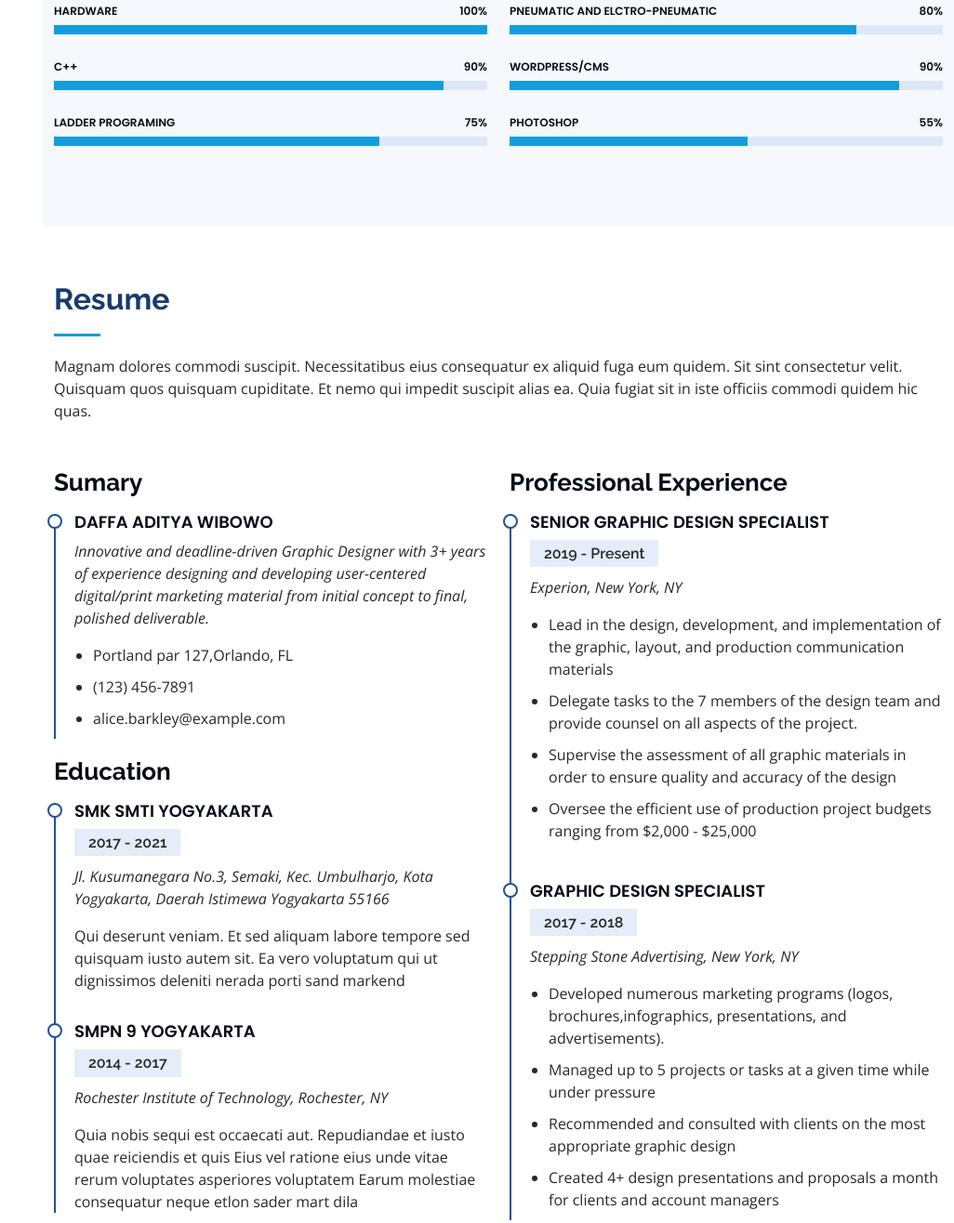
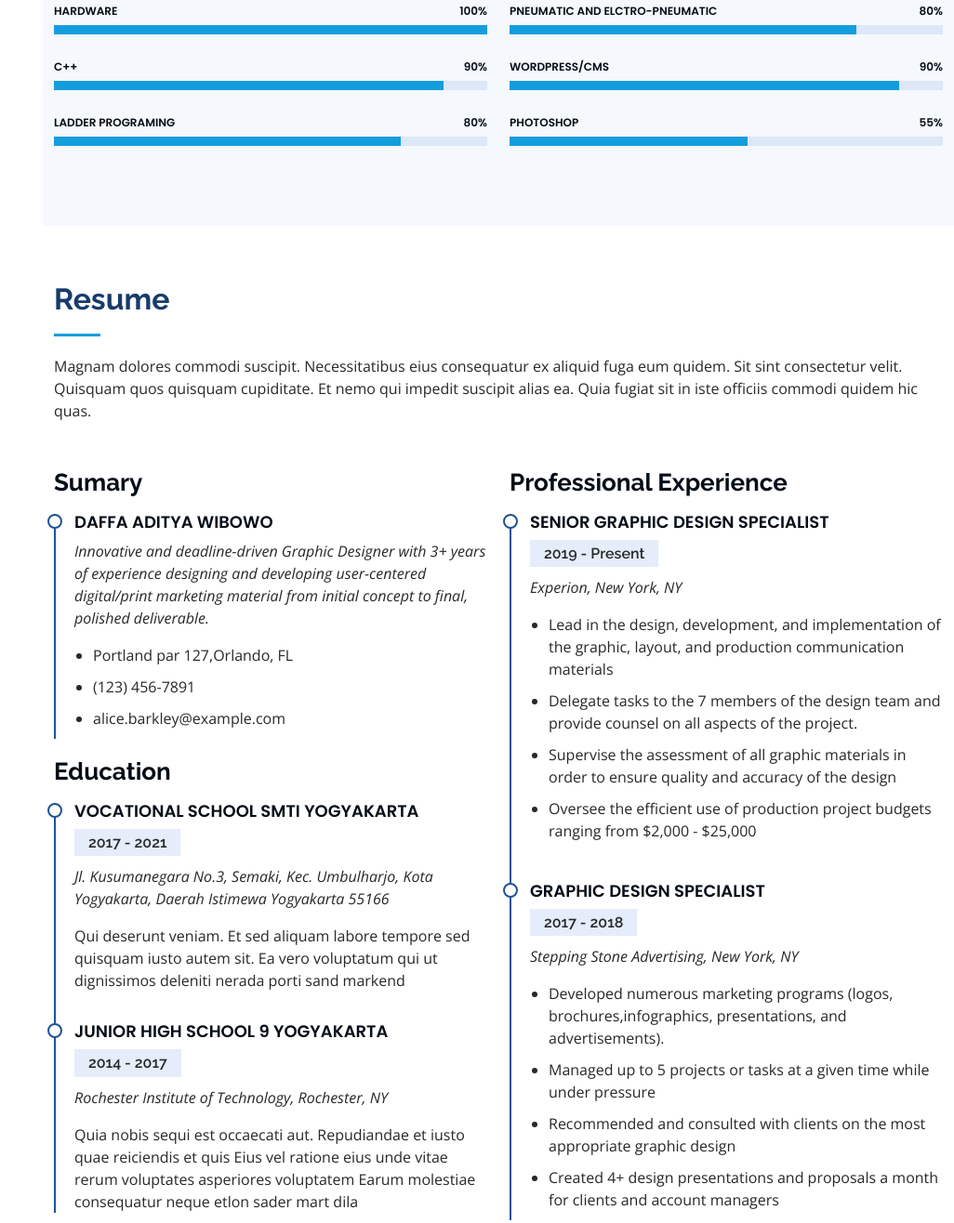
Before and after one commit to snowkysnowky/snowkysnowky.github.io, a plain HTML site: page index.html in a window 1280 px wide. Shown: the part 2158-3474 px from the top of the page at 93% size, without its empty margins (254-1280 px from the left). Drawn offline with nearby package versions, Linux system fonts and the light colour scheme.

Commit message:
Add files via upload

```diff
--- a/index.html
+++ b/index.html
@@ -202,9 +202,9 @@
             </div>
 
             <div class="progress">
-              <span class="skill">Ladder programing<i class="val">75%</i></span>
+              <span class="skill">Ladder programing<i class="val">80%</i></span>
               <div class="progress-bar-wrap">
-                <div class="progress-bar" role="progressbar" aria-valuenow="75" aria-valuemin="0" aria-valuemax="100"></div>
+                <div class="progress-bar" role="progressbar" aria-valuenow="80" aria-valuemin="0" aria-valuemax="100"></div>
               </div>
             </div>
 
@@ -264,13 +264,13 @@
 
             <h3 class="resume-title">Education</h3>
             <div class="resume-item">
-              <h4>SMK SMTI Yogyakarta</h4>
+              <h4>Vocational School SMTI Yogyakarta</h4>
               <h5>2017 - 2021</h5>
               <p><em>Jl. Kusumanegara No.3, Semaki, Kec. Umbulharjo, Kota Yogyakarta, Daerah Istimewa Yogyakarta 55166</em></p>
               <p>Qui deserunt veniam. Et sed aliquam labore tempore sed quisquam iusto autem sit. Ea vero voluptatum qui ut dignissimos deleniti nerada porti sand markend</p>
             </div>
             <div class="resume-item">
-              <h4>SMPN 9 Yogyakarta</h4>
+              <h4>Junior High School 9 Yogyakarta</h4>
               <h5>2014 - 2017</h5>
               <p><em>Rochester Institute of Technology, Rochester, NY</em></p>
               <p>Quia nobis sequi est occaecati aut. Repudiandae et iusto quae reiciendis et quis Eius vel ratione eius unde vitae rerum voluptates asperiores voluptatem Earum molestiae consequatur neque etlon sader mart dila</p>
@@ -580,7 +580,7 @@
               <div class="phone">
                 <i class="bi bi-phone"></i>
                 <h4>Call:</h4>
-                <p>+1 5589 55488 55s</p>
+                <p>+62 858-7623-8388</p>
               </div>
 
               <iframe src="https://www.google.com/maps/embed?pb=!1m14!1m8!1m3!1d12097.433213460943!2d-74.0062269!3d40.7101282!3m2!1i1024!2i768!4f13.1!3m3!1m2!1s0x0%3A0xb89d1fe6bc499443!2sDowntown+Conference+Center!5e0!3m2!1smk!2sbg!4v1539943755621" frameborder="0" style="border:0; width: 100%; height: 290px;" allowfullscreen></iframe>
```
